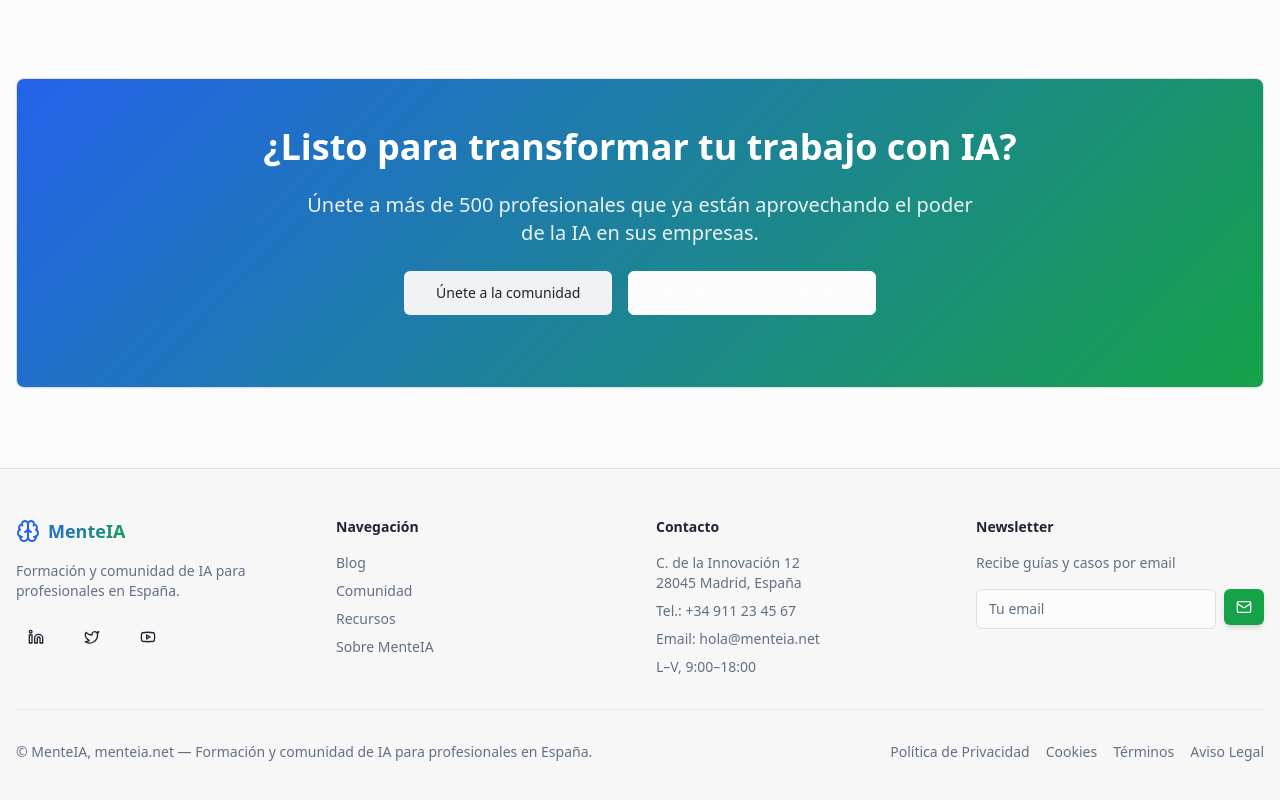
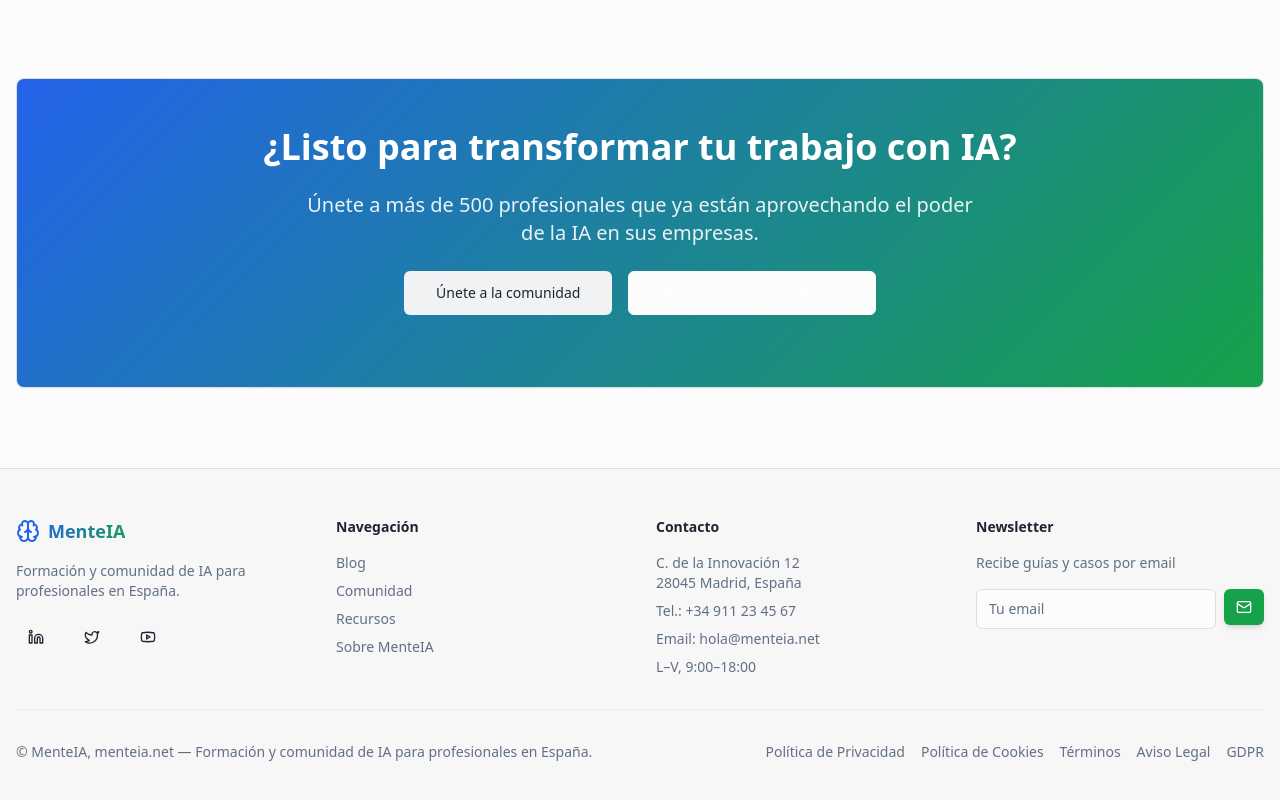
Before and after one commit to XandrAntonov/menteia-impulse, a React (Vite) app: page / in a window 1280 px wide. Shown: the part 2472-3272 px from the top of the page. Built offline with nearby package versions, Linux system fonts and the light colour scheme.

Commit message:
Add legal links to footer
Add links for "Cookies" and "GDPR" to the footer, directing users to the respective policy pages.

```diff
--- a/src/components/layout/Footer.tsx
+++ b/src/components/layout/Footer.tsx
@@ -83,13 +83,16 @@ const Footer = () => {
                 Política de Privacidad
               </Link>
               <Link to="/legal/cookies" className="text-muted-foreground hover:text-primary">
-                Cookies
+                Política de Cookies
               </Link>
               <Link to="/legal/terminos" className="text-muted-foreground hover:text-primary">
                 Términos
               </Link>
               <Link to="/legal/aviso-legal" className="text-muted-foreground hover:text-primary">
                 Aviso Legal
+              </Link>
+              <Link to="/legal/privacidad" className="text-muted-foreground hover:text-primary">
+                GDPR
               </Link>
             </div>
           </div>
```
